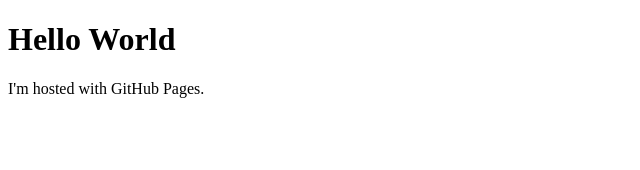
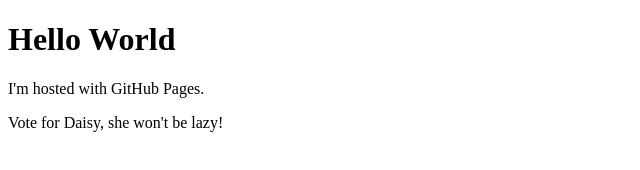
Before and after one commit to mrlo-codes/mrlo-codes.github.io, a plain HTML site: page index.html in a window 1280 px wide. Shown: the whole page, without its empty margins (0-640 px from the left). Drawn offline with Linux system fonts and the light colour scheme.

Commit message:
Update index.html

```diff
--- a/index.html
+++ b/index.html
@@ -3,5 +3,6 @@
 <body>
 <h1>Hello World</h1>
 <p>I'm hosted with GitHub Pages.</p>
+<p>Vote for Daisy, she won't be lazy!</p>
 </body>
 </html>
```
